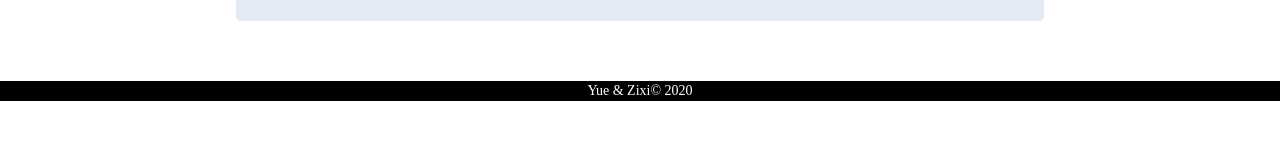
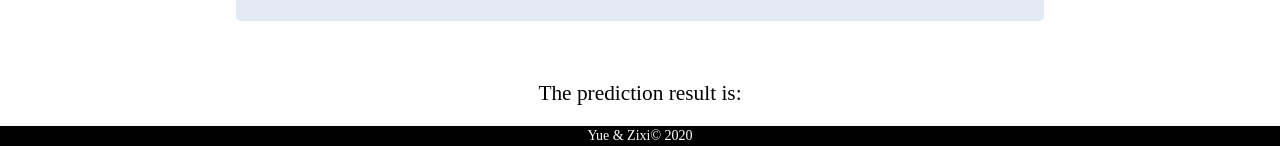
Before and after one commit to wyue20/Bank-Customer-Churn-Analysis, a Flask app: page / in a window 1280 px wide. Shown: the part 1044-1190 px from the top of the page. Before the commit the page ends 1145 px from the top, so only its background shows below. Run offline with Flask 2, Linux system fonts and the light colour scheme; parts of the project's set-up code (start-up, migrations or seed data) failed here and were passed over; some libraries are stand-ins or nearby versions.

Commit message:
Update index.html

```diff
--- a/templates/index.html
+++ b/templates/index.html
@@ -131,6 +131,7 @@
         </form>
     </div>
     <div id="section">
+	<p>The prediction result is: </p>
         <p>
             {% block main_box%}
             {% endblock %}
```
